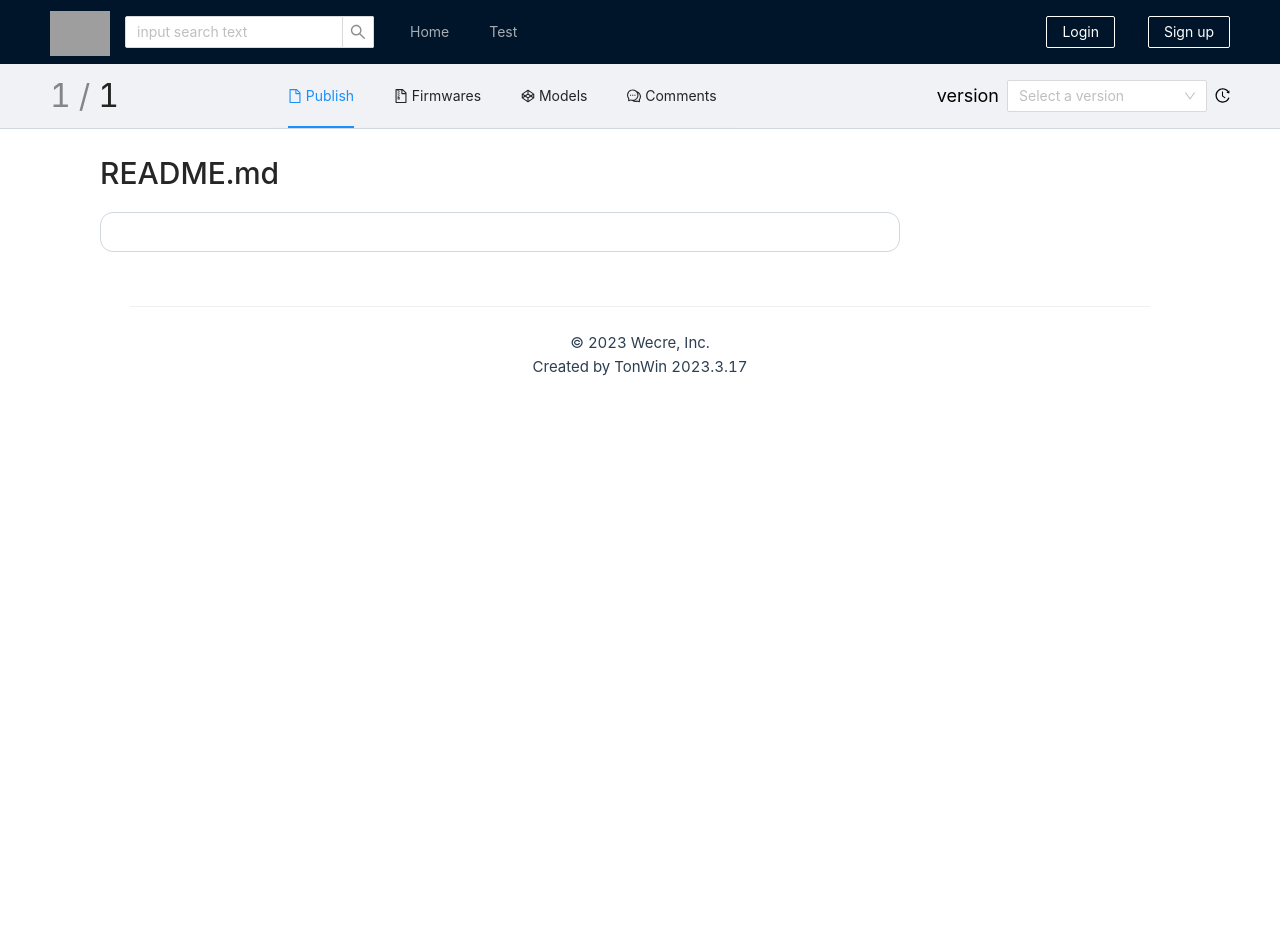
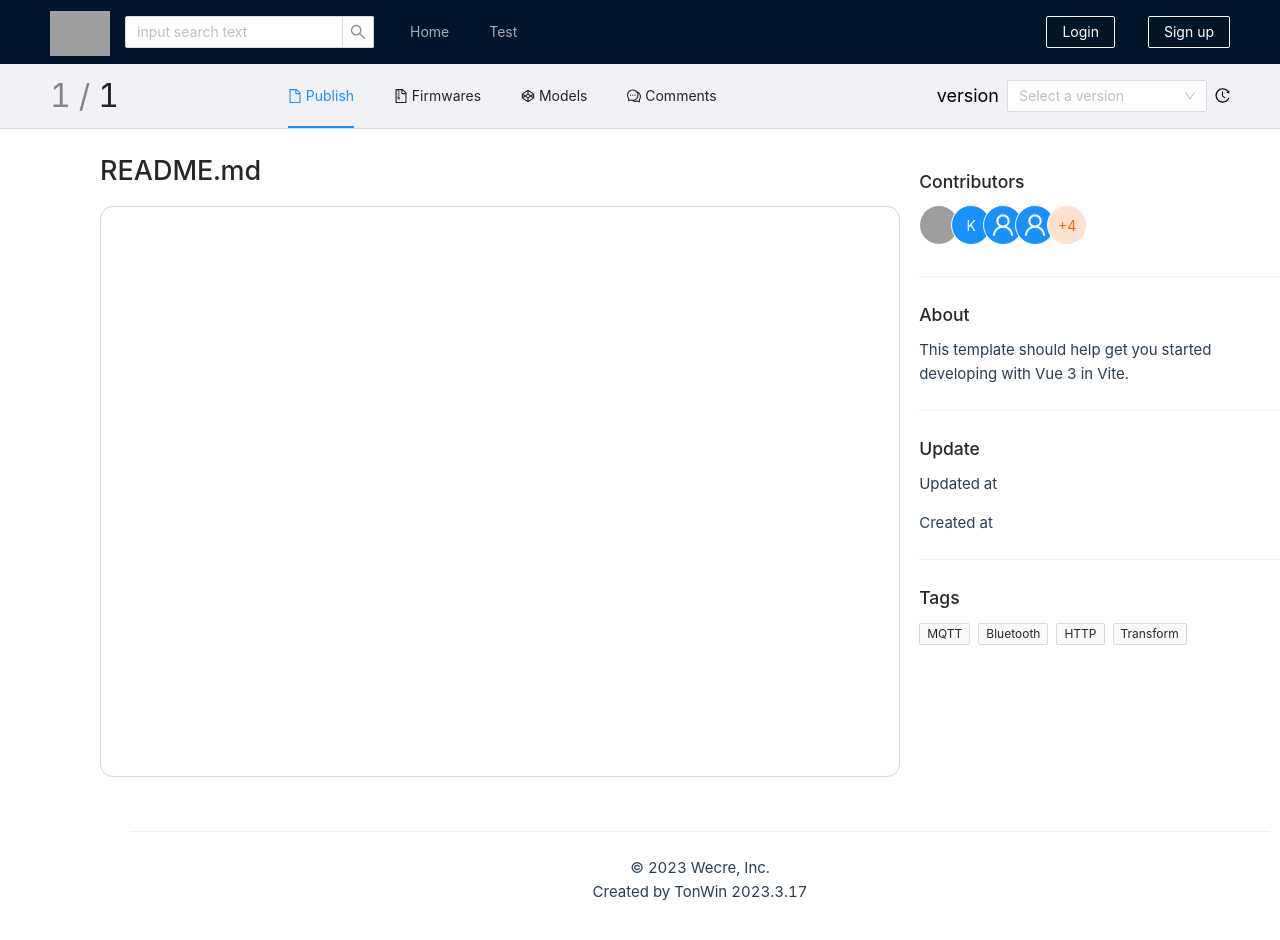
Before and after one commit to TonWin618/Wecre, a Vue app: page /1/1 in a window 1280 px wide. Shown: the top 940 px of the page. Before the commit the page ends 800 px from the top, so only its background shows below. Built offline with nearby package versions, Linux system fonts and the light colour scheme; no server answers; grey boxes are pictures that could not be loaded.

Commit message:
refactor: Refactor project file structure

```diff
--- a/src/components/Project/Publish/Overview.vue
+++ b/src/components/Project/Publish/Overview.vue
@@ -0,0 +1,77 @@
+<template>
+    <div class="overview">
+        <div class="contributors">
+            <h3>Contributors</h3>
+            <a-avatar-group :max-count="4" size="large" :max-style="{
+                color: '#f56a00',
+                backgroundColor: '#fde3cf',
+            }">
+                <a-avatar src="https://joeschmoe.io/api/v1/random" />
+                <a-avatar style="background-color: #1890ff">K</a-avatar>
+                <a-avatar style="background-color: #1890ff">
+                    <template #icon>
+                        <UserOutlined />
+                    </template>
+                </a-avatar>
+                <a-avatar style="background-color: #1890ff">
+                    <template #icon>
+                        <UserOutlined />
+                    </template>
+                </a-avatar>
+                <a-avatar style="background-color: #1890ff">
+                    <template #icon>
+                        <UserOutlined />
+                    </template>
+                </a-avatar>
+                <a-avatar style="background-color: #1890ff">
+                    <template #icon>
+                        <UserOutlined />
+                    </template>
+                </a-avatar>
+                <a-avatar style="background-color: #1890ff">
+                    <template #icon>
+                        <UserOutlined />
+                    </template>
+                </a-avatar>
+                <a-avatar style="background-color: #1890ff">
+                    <template #icon>
+                        <UserOutlined />
+                    </template>
+                </a-avatar>
+            </a-avatar-group>
+        </div>
+        <a-divider />
+        <div class="about">
+            <h3>About</h3>
+            <p>This template should help get you started developing with Vue 3 in Vite.</p>
+        </div>
+        <a-divider />
+        <div class="update">
+            <h3>Update</h3>
+            <p>Updated at {{ updatedTime }}</p>
+            <p>Created at {{ createdTime }}</p>
+        </div>
+        <a-divider />
+        <div class="tags">
+            <h3>Tags</h3>
+            <a-tag>MQTT</a-tag>
+            <a-tag>Bluetooth</a-tag>
+            <a-tag>HTTP</a-tag>
+            <a-tag>Transform</a-tag>
+        </div>
+    </div>
+</template>
+
+<script setup lang="ts">
+import { ref } from 'vue';
+import { UserOutlined } from '@ant-design/icons-vue';
+const createdTime = ref('');
+const updatedTime = ref('');
+</script>
+
+<style scoped>
+.overview {
+    width: 400px;
+    padding: 1.2rem;
+}
+</style>
--- a/src/components/Project/Publish/Readme.vue
+++ b/src/components/Project/Publish/Readme.vue
@@ -1,18 +1,17 @@
 <template>
     <h1>README.md</h1>
-    <div style="width: 800px;border: 1.5px solid #D0D7DE;border-radius: 0.8rem;padding: 1.2rem;">
+    <div class='markdown'>
         <div v-html="markdownToHtml"></div>
     </div>
-    <Footer></Footer>
 </template>
 
 <script setup lang="ts">
 import axios from 'axios';
 import { marked } from 'marked';
 import { ref, shallowRef } from 'vue';
-import Footer from '../../Public/Footer.vue';
 
 const render = new marked.Renderer;
+
 marked.setOptions({
     renderer: render,
     gfm: true,
@@ -32,8 +31,16 @@ axios.get("https://raw.githubusercontent.com/TonWin618/wecre-frontend/master/REA
 </script>
 
 <style>
-h1{
-    font-size: 2em;
+.markdown {
+    width: 800px;
+    border: 1px solid #D0D7DE;
+    border-radius: 0.8rem;
+    padding: 1.2rem;
 }
+
+h1 {
+    font-size: 1.8em;
+}
+
 /* https://raw.githubusercontent.com/TonWin618/wecre-frontend/master/README.md */
 </style>
--- a/src/components/Public/Footer.vue
+++ b/src/components/Public/Footer.vue
@@ -5,8 +5,11 @@
     <p>Created by TonWin 2023.3.17</p>
   </div>
 </template>
+
 <script setup lang="ts">
+
 </script>
+
 <style scoped>
 .footer{
   text-align: center;
--- /dev/null
+++ b/src/containers/PublishContainer.vue
@@ -0,0 +1,40 @@
+<template>
+    <div class="container">
+        <Readme class="readme" />
+        <Overview class="overview" />
+        <Footer class="footer"></Footer>
+    </div>
+</template>
+
+<script setup lang="ts">
+import Overview from '@/components/Project/Publish/Overview.vue';
+import Readme from '@/components/Project/Publish/Readme.vue';
+import Footer from '@/components/Public/Footer.vue';
+
+</script>
+
+<style scoped>
+.container {
+    display: grid;
+    grid-template-rows: auto 1fr auto;
+    grid-template-columns: 1fr 1fr;
+    height: 100vh;
+}
+
+.footer {
+    background-color: #ffffff;
+    grid-row: 3 / 4;
+    grid-column: 1 / -1;
+}
+
+.overview {
+    background-color: #ffffff;
+    grid-row: 1 / -1;
+    grid-column: 2 / 3;
+}
+
+.readme {
+    background-color: #ffffff;
+    grid-row: 1 / -1;
+    grid-column: 1 / 2;
+}</style>
--- a/src/router/index.ts
+++ b/src/router/index.ts
@@ -2,7 +2,7 @@ import { createRouter, createWebHistory } from 'vue-router'
 import Homeview from '../views/HomeView.vue'
 import LoginView from '../views/LoginView.vue'
 import SignUpView from '../views/SignUpView.vue'
-import TestView from '../components/Developer/ProjectColumnList.vue'
+import TestView from '../components/Project/Publish/Overview.vue'
 import DeveloperView from '../views/DeveloperView.vue'
 import ProjectView from '../views/ProjectView.vue'
 const router = createRouter({
--- a/src/views/ProjectView.vue
+++ b/src/views/ProjectView.vue
@@ -44,7 +44,7 @@
         </a-layout-header>
         <a-layout-content>
             <div style="margin: 20px 100px;">
-                <Readme v-if="current [0]==='publish'"/>
+                <PublishContainer v-if="current [0]==='publish'"/>
                 <Replay v-if="current[0] === 'comments'" />
                 <Comments v-if="current[0] === 'comments'" />
                 <History v-if="current[0] === 'history'"/>
@@ -58,10 +58,10 @@ import { CodepenOutlined, StarOutlined, FileOutlined, FileZipOutlined, CommentOu
 import { ref } from 'vue';
 import type { SelectProps } from 'ant-design-vue';
 
-import Readme from '@/components/Project/Publish/Readme.vue';
 import Comments from '@/components/Project/Comments/Comments.vue';
 import Replay from '@/components/Project/Comments/Replay.vue';
 import History from '@/components/Project/History/History.vue';
+import PublishContainer from '@/containers/PublishContainer.vue';
 
 function ShowHistory(){
     current.value[0] = 'history'
```
Also changed, not shown: src/containers/CommentsContainer.vue (added), src/containers/HistoryContainer.vue (added).
